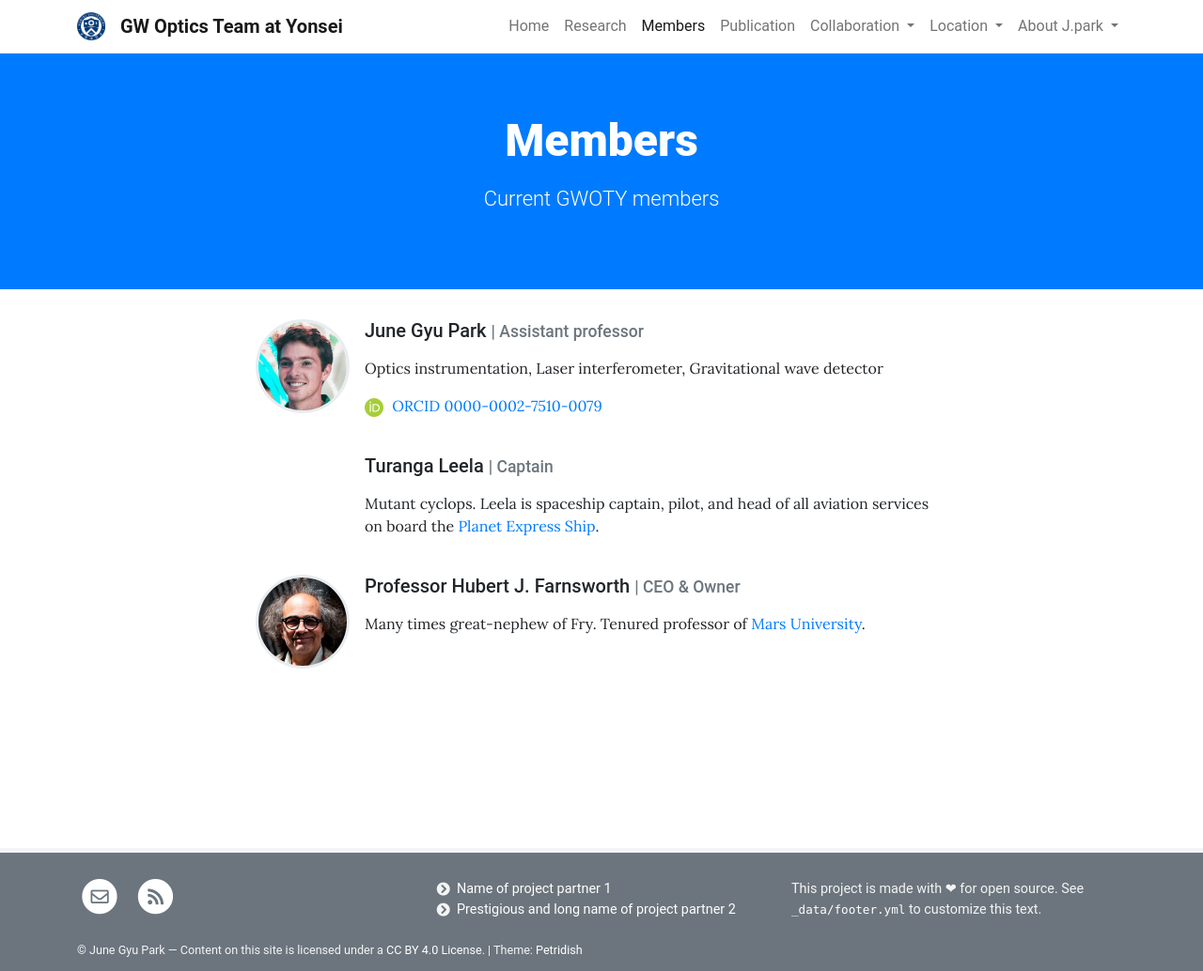
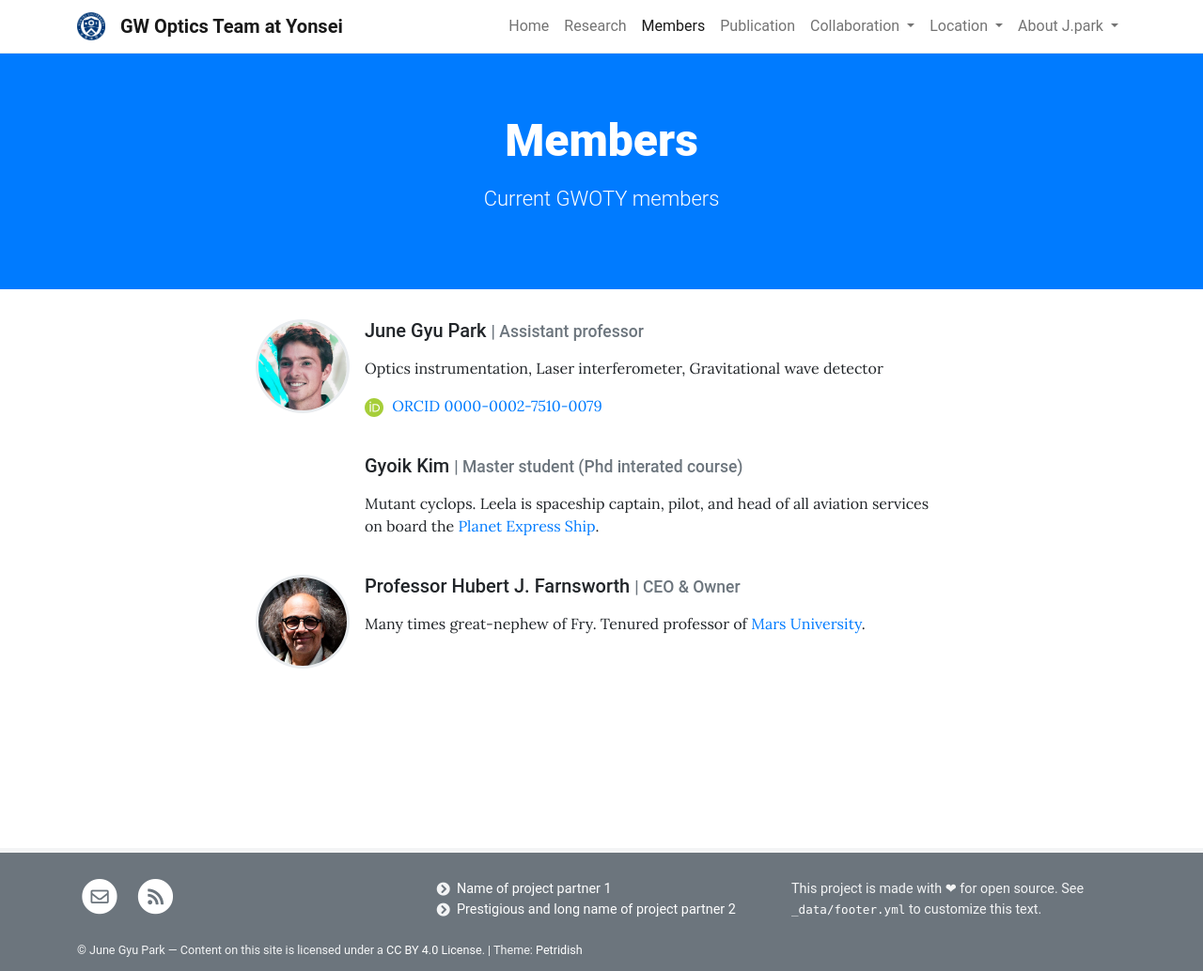
Before and after one commit to jgpark84/testpage, a Jekyll site: the page built from pages/members.md, in a window 1280 px wide. Shown: the whole page at 94% size. Built offline with Jekyll 4.4.1, drawn with Linux system fonts in a browser that asks for light colours.

Commit message:
Update team.yml

```diff
--- a/_data/team.yml
+++ b/_data/team.yml
@@ -6,8 +6,8 @@
   description: > # Can be Markdown
     Optics instrumentation, Laser interferometer, Gravitational wave detector
   orcid: 0000-0002-7510-0079
-- name: Turanga Leela
-  role: Captain
+- name: Gyoik Kim
+  role: Master student (Phd interated course)
   description: >
     Mutant cyclops. Leela is spaceship captain, pilot, and head of all
     aviation services on board the [Planet Express Ship](https://en.wikipedia.org/wiki/Planet_Express_Ship).
```
